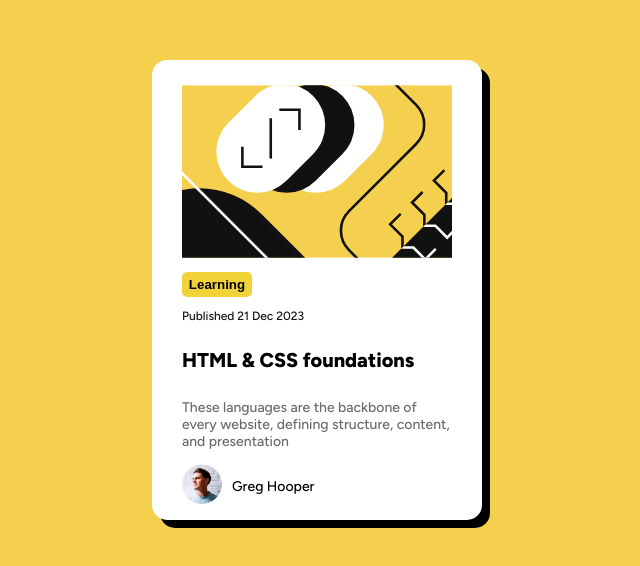
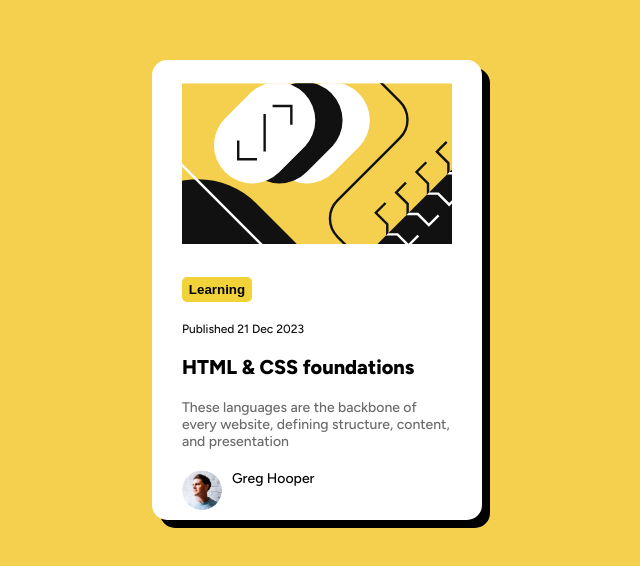
Before and after one commit to simopoza/Blog-card, a plain HTML site: page index.html in a window 1280 px wide. Shown: the part 110-676 px from the top of the page, without its empty margins (323-963 px from the left). Drawn offline with Linux system fonts and the light colour scheme.

Commit message:
remove margin from h1

```diff
--- a/style.css
+++ b/style.css
@@ -20,7 +20,7 @@ body {
 	border-radius: 15px;
 	box-shadow: 8px 8px rgba(0, 0, 0);
 	display: flex;
-	justify-content: center;
+	justify-content: space-around;
 	flex-direction: column;
 	padding-left: 30px;
 	padding-right: 30px;
@@ -33,6 +33,8 @@ body {
 }
 
 svg {
+	width: 100%;
+	height: 100%;
 	display: block;
   border-radius: 10px;
 }
@@ -58,6 +60,7 @@ button:focus {
 }
 
 h1 {
+	margin: 0;
   font-weight: 800;
 	font-size: 20px;
 	cursor: pointer;
@@ -69,6 +72,7 @@ h1:focus {
 }
 
 p {
+	margin: 0;
   font-weight: 500;
 	font-size: 14px;
 }
```
